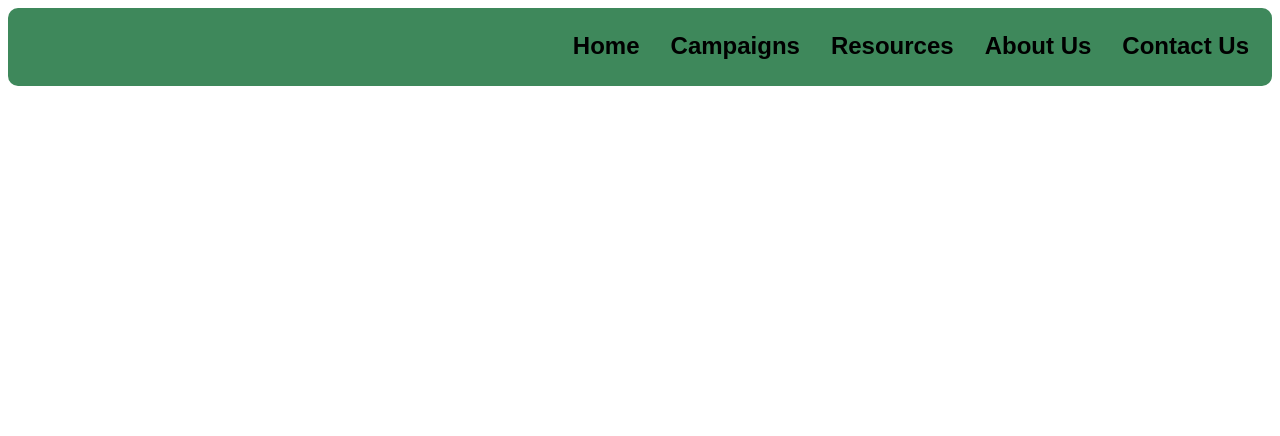
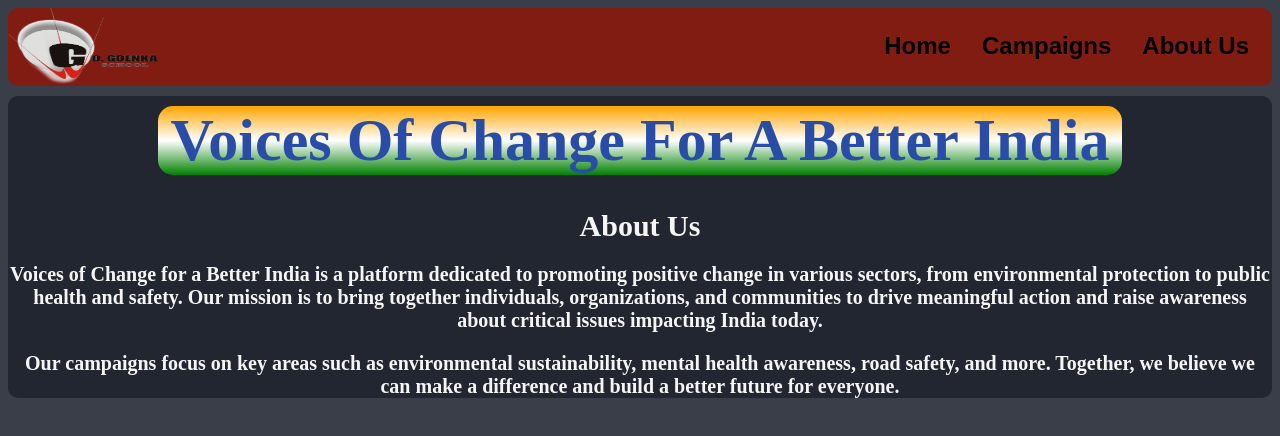
Before and after one commit to VEDANSH230310/webcadets, a plain HTML site: page index.html in a window 1280 px wide. Drawn offline with Linux system fonts and the light colour scheme.

Commit message:
Add files via upload

```diff
--- a/index.html
+++ b/index.html
@@ -16,10 +16,10 @@
 
             }
             #head:hover{
-                background-color: DE6E4B;
+                background-color: #7BB2D9;
                 border-radius: 15px;
                 border-color: transparent;
-                color: #2E5077;
+                color: #dadae0;
             }
             #head:not(:hover){
                 background-color: transparent;
@@ -27,21 +27,24 @@
             }
             body{min-width:750px ;
             min-height: 750px;}
+            #qqqq{
+                font-size: 20px;
+                margin-bottom: 5px;
+            }
 
         </style>
     </head>
-    <body bgcolor="white">
-<div style="align-items: center;height:10%;background-color:#3E885B;border-radius: 10px;">
-    <button id="head">Contact Us</button>
-     <button id="head">About Us</button>
-     <button id="head">Resources</button>
+    <body bgcolor="#3a3e48">
+<div style="align-items: center;height:10%;background-color: #811c13;border-radius: 10px;">
+    <img src="logo.png" style="height:100%;width: 13%;">    <button id="head">About Us</button>
      <button id="head">Campaigns</button>
     <button id="head">Home</button>
-
-
-
+</div>
 
 </div>
+<div id="about" style="background-color: #222630;height: auto;border-radius: 10px;margin-top: 10px;padding-top: 10px;"><center style="color: whitesmoke;font-size: 30px;font-family: alatsi;font-weight: bold;position: relative;">
+    <h1 style="margin-bottom: 0px;margin-top: 0px;padding-bottom: 0px;background-image: linear-gradient(orange,white,green);color: #294da6;margin: 150px;margin-top: 0%;margin-bottom: 0px;border-radius: 15px;">Voices Of Change For A Better India </h1> <br>About Us <p id="qqqq">Voices of Change for a Better India is a platform dedicated to promoting positive change in various sectors, from environmental protection to public health and safety. Our mission is to bring together individuals, organizations, and communities to drive meaningful action and raise awareness about critical issues impacting India today.</p>
+    <p id="qqqq">Our campaigns focus on key areas such as environmental sustainability, mental health awareness, road safety, and more. Together, we believe we can make a difference and build a better future for everyone.</p></center></div>
 
     </body>
 </html>
```
Also changed, not shown: logo.png (added).
